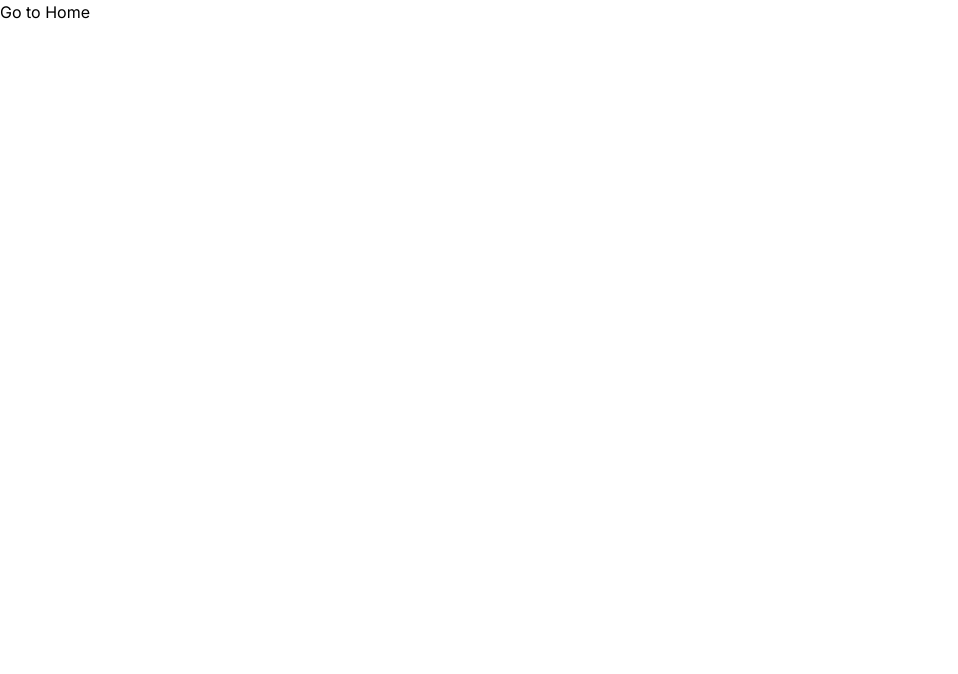
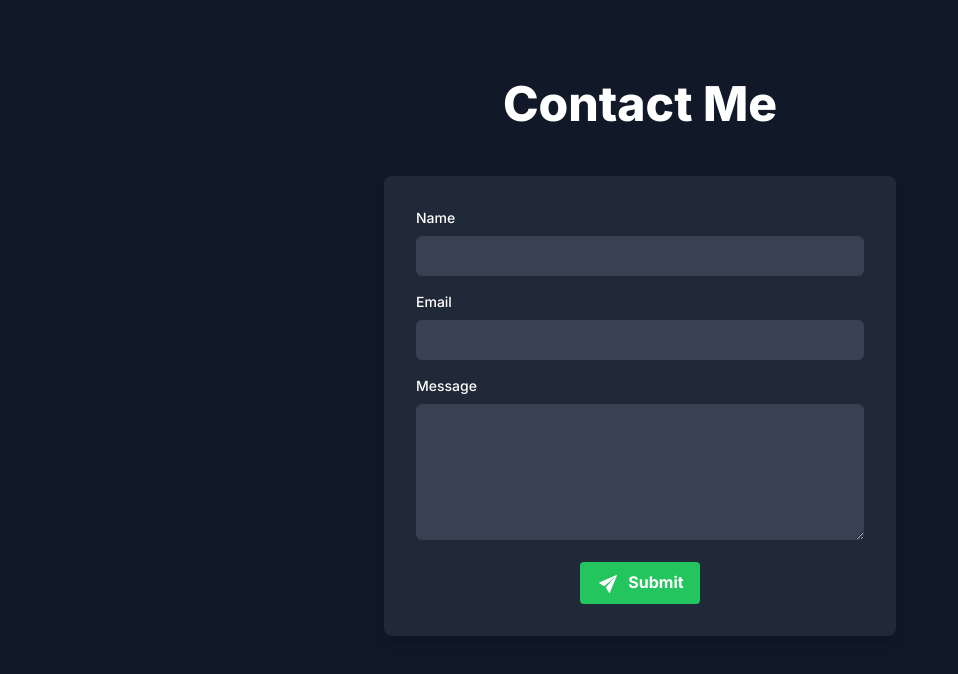
Before and after one commit to Abdelmouzahir/resume-azure-assignement, a Next.js app: page /Contact in a window 1280 px wide. Shown: the top 674 px of the page, without its empty margins (0-958 px from the left). Built offline with nearby package versions, Linux system fonts and the light colour scheme.

Commit message:
contact done

```diff
--- a/app/Contact/page.js
+++ b/app/Contact/page.js
@@ -1,11 +1,91 @@
-import React from "react";
+"use client";
+import React, { useState } from 'react';
+import { useRouter } from 'next/navigation';
+import { IoIosSend } from "react-icons/io";
 
 export default function Contact() {
+  const [formData, setFormData] = useState({ name: '', email: '', message: '' });
+  const [errors, setErrors] = useState({});
+    const router = useRouter();
+
+  const handleChange = (e) => {
+    const { name, value } = e.target;
+    setFormData({ ...formData, [name]: value });
+  };
 
 
-    return (
-      <div>
-        <button >Go to Home</button>
-      </div>
-    );
-  }
+  const validate = () => {
+    let tempErrors = {};
+    if (!formData.name) tempErrors.name = "Name is required.";
+    if (!formData.email) {
+      tempErrors.email = "Email is required.";
+    } else if (!/\S+@\S+\.\S+/.test(formData.email)) {
+      tempErrors.email = "Email is invalid.";
+    }
+    if (!formData.message) tempErrors.message = "Message is required.";
+    setErrors(tempErrors);
+    return Object.keys(tempErrors).length === 0;
+  };
+
+  const handleSubmit = (e) => {
+    e.preventDefault();
+    if (validate()) {
+      console.log("Form submitted successfully", formData);
+      alert("Form submitted successfully");
+      setFormData({ name: '', email: '', message: '' });
+      router.push("/");
+    }
+  };
+
+  return (
+    <div className="min-h-screen bg-gray-900 text-white p-8">
+      <header className="text-center my-12">
+        <h1 className="text-5xl font-extrabold">Contact Me</h1>
+      </header>
+      <form onSubmit={handleSubmit} className="max-w-lg mx-auto bg-gray-800 p-8 rounded-lg shadow-lg">
+        <div className="mb-4">
+          <label htmlFor="name" className="block text-sm font-medium">Name</label>
+          <input
+            type="text"
+            id="name"
+            name="name"
+            value={formData.name}
+            onChange={handleChange}
+            className="w-full p-2 mt-2 bg-gray-700 text-white rounded-md focus:outline-none focus:ring-2 focus:ring-blue-500"
+          />
+          {errors.name && <p className="text-red-500 text-sm mt-1">{errors.name}</p>}
+        </div>
+        <div className="mb-4">
+          <label htmlFor="email" className="block text-sm font-medium">Email</label>
+          <input
+            type="email"
+            id="email"
+            name="email"
+            value={formData.email}
+            onChange={handleChange}
+            className="w-full p-2 mt-2 bg-gray-700 text-white rounded-md focus:outline-none focus:ring-2 focus:ring-blue-500"
+          />
+          {errors.email && <p className="text-red-500 text-sm mt-1">{errors.email}</p>}
+        </div>
+        <div className="mb-4">
+          <label htmlFor="message" className="block text-sm font-medium">Message</label>
+          <textarea
+            id="message"
+            name="message"
+            value={formData.message}
+            onChange={handleChange}
+            rows="5"
+            className="w-full p-2 mt-2 bg-gray-700 text-white rounded-md focus:outline-none focus:ring-2 focus:ring-blue-500"
+          />
+          {errors.message && <p className="text-red-500 text-sm mt-1">{errors.message}</p>}
+        </div>
+        <div className="text-center">
+          <button type="submit" className="bg-green-500 hover:bg-gren-700 text-white font-bold py-2 px-4 rounded focus:outline-none focus:ring-2 focus:ring-blue-500">
+            <IoIosSend className="h-6 w-6 mr-2 inline" />
+            Submit
+          </button>
+        </div>
+      </form>
+    </div>
+  );
+}
--- a/app/Home/page.js
+++ b/app/Home/page.js
@@ -37,7 +37,7 @@ export default function Home() {
 
         </div>
         <div className="flex flex-col md:flex-row mt-4 items-center md:items-start justify-center space">
-        <button onClick={handleHome} className="  bg-blue-400 flex  text-white text-lg px-6 py-1 rounded-md hover:bg-blue-700 mt-2 mr-2">
+        <button onClick={handleHome} className="  bg-green-400 flex  text-white text-lg px-6 py-1 rounded-md hover:bg-green-700 mt-2 mr-2">
         <GiExitDoor className="h-6 w-6 mr-2" />
         Back</button>
        </div>
--- a/app/Resume/page.js
+++ b/app/Resume/page.js
@@ -74,7 +74,7 @@ export default function Resume() {
         </div>
       </section>
       <div className=" justify-center flex">
-           <button onClick={handleHome} className="  bg-blue-400 flex  text-white text-lg px-6 py-1 rounded-md hover:bg-blue-700 mt-2 mr-2">
+           <button onClick={handleHome} className="  bg-green-400 flex  text-white text-lg px-6 py-1 rounded-md hover:bg-green-700 mt-2 mr-2">
             <GiExitDoor className="h-6 w-6 mr-2" />
            Back</button>
        </div>
```
